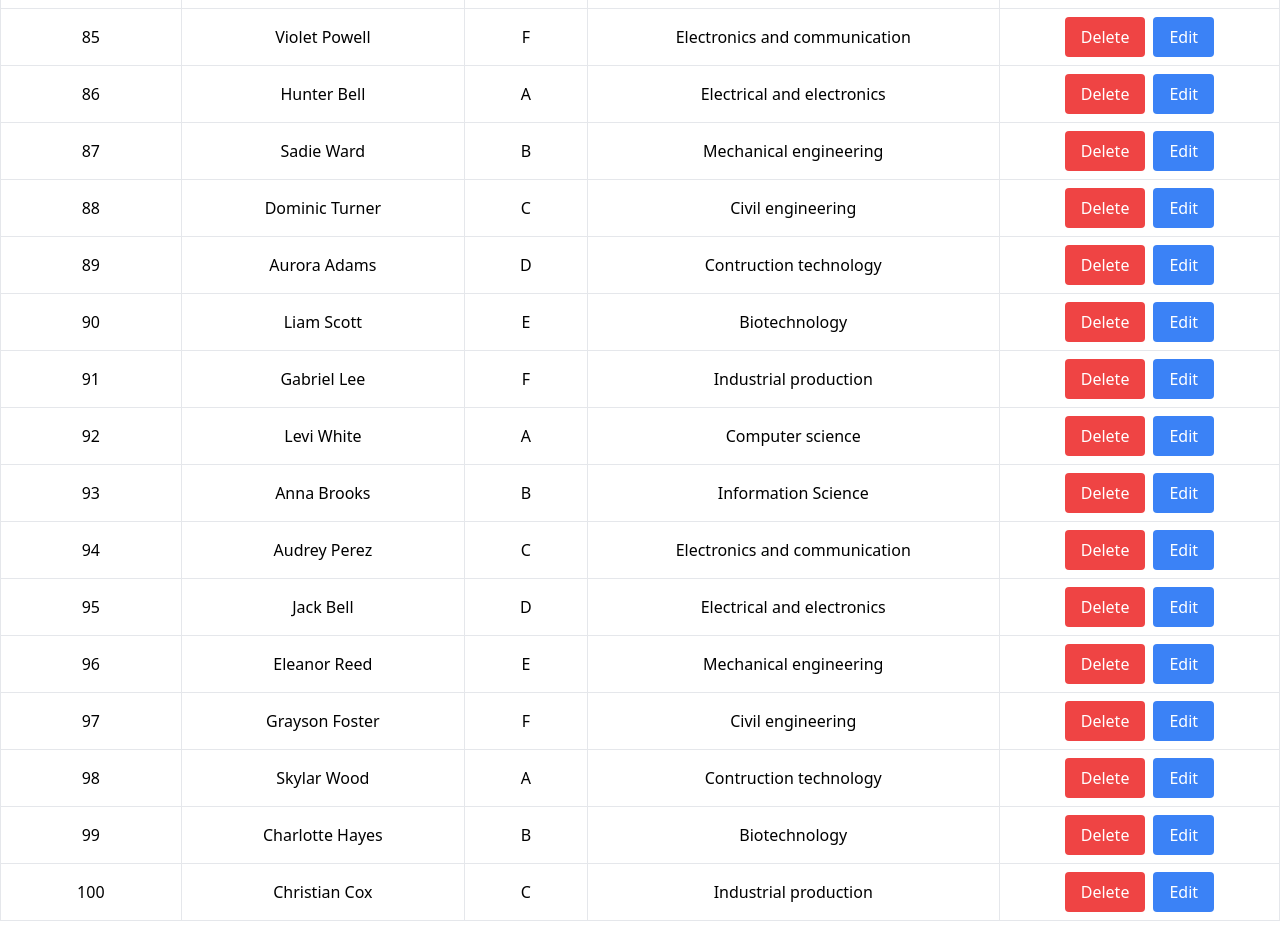
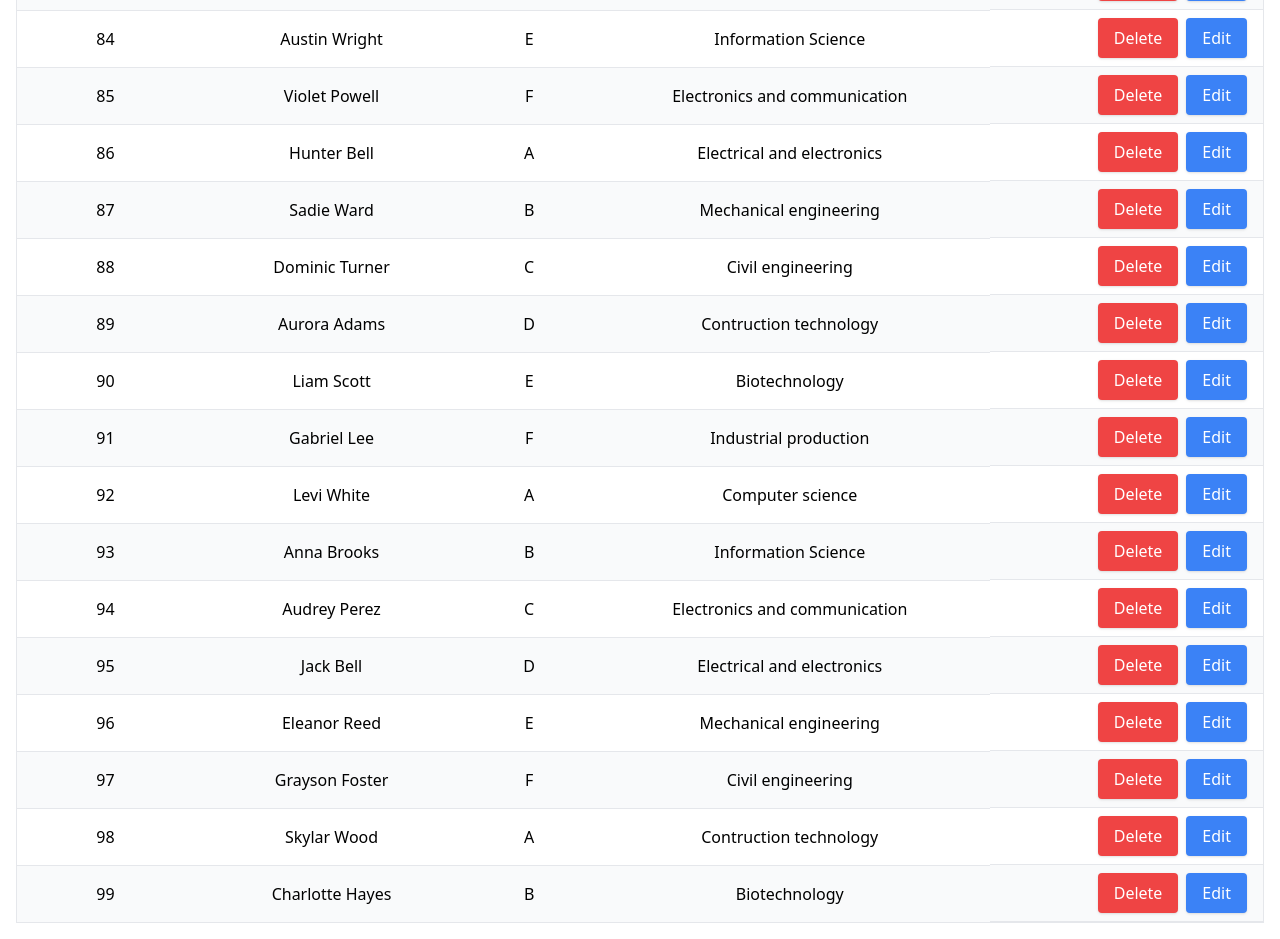
Before and after one commit to ymCorporate/student_management_system, a React (Create React App) app in the folder stu_mng_sys/: page / in a window 1280 px wide. Shown: the part 4900-5839 px from the top of the page. Built offline with nearby package versions, Linux system fonts and the light colour scheme; data requests are answered from the project's data file.

Commit message:
Create added and changed table styles

```diff
--- a/stu_mng_sys/db.json
+++ b/stu_mng_sys/db.json
@@ -2,8 +2,8 @@
   "students": [
     {
       "name": "John Doe",
-      "grade": "A",
-      "major": "Information Science",
+      "grade": "D",
+      "major": "Electrical and electronics",
       "id": "1"
     },
     {
@@ -593,12 +593,6 @@
       "name": "Charlotte Hayes",
       "grade": "B",
       "major": "Biotechnology"
-    },
-    {
-      "id": "100",
-      "name": "Christian Cox",
-      "grade": "C",
-      "major": "Industrial production"
     }
   ]
 }
--- a/stu_mng_sys/src/components/list.tsx
+++ b/stu_mng_sys/src/components/list.tsx
@@ -5,6 +5,7 @@ const StudentList: React.FC = () => {
   const [students, setStudents] = useState<Student[]>([]);
   const [editingId, setEditingId] = useState<number | null>(null);
   const [formData, setFormData] = useState({ name: '', grade: '', major: '' });
+  const [showForm, setShowForm] = useState(false);
 
   useEffect(() => {
     fetch('http://localhost:8000/students')
@@ -28,10 +29,6 @@ const StudentList: React.FC = () => {
     }
   };
 
-  const handleCreate = () =>{
-
-  }
-
   const handleEdit = (student: Student) => {
     setEditingId(student.id);
     setFormData({ name: student.name, grade: student.grade, major: student.major });
@@ -51,63 +48,128 @@ const StudentList: React.FC = () => {
       });
   };
 
-  const handleChange = (e: React.ChangeEvent<HTMLInputElement>) => {
+  const handleCreate = (e: React.FormEvent<HTMLFormElement>) => {
+    e.preventDefault();
+    fetch('http://localhost:8000/students', {
+      method: 'POST',
+      headers: {
+        'Content-Type': 'application/json',
+      },
+      body: JSON.stringify(formData),
+    }).then(response => response.json())
+      .then(newStudent => {
+        setStudents([...students, newStudent]);
+        setFormData({ name: '', grade: '', major: '' });
+        setShowForm(false);
+      });
+  };
+
+  const handleChange = (e: React.ChangeEvent<HTMLInputElement | HTMLSelectElement>) => {
     setFormData({
       ...formData,
       [e.target.name]: e.target.value,
     });
   };
 
-  const handleGradeChange = (e: React.ChangeEvent<HTMLSelectElement>) => {
-    setFormData({
-      ...formData,
-      grade: e.target.value,
-    });
-  };
+  return (
+    <div className="container mx-auto p-4">
+      <div className="flex justify-end mb-4">
+        <button
+          onClick={() => setShowForm(!showForm)}
+          className="bg-blue-500 text-white px-4 py-2 rounded shadow hover:bg-blue-700 transition"
+        >
+          {showForm ? 'Cancel' : 'Add New Student'}
+        </button>
+      </div>
 
-  const handleMajorChange = (e: React.ChangeEvent<HTMLSelectElement>) => {
-    setFormData({
-      ...formData,
-      major: e.target.value,
-    });
-  };
+      {showForm && (
+        <form onSubmit={handleCreate} className="bg-white p-4 rounded shadow mb-4">
+          <div className="mb-2">
+            <input
+              type="text"
+              name="name"
+              value={formData.name}
+              onChange={handleChange}
+              placeholder="Name"
+              className="border px-2 py-1 rounded w-full"
+            />
+          </div>
+          <div className="mb-2">
+            <select
+              name="grade"
+              value={formData.grade}
+              onChange={handleChange}
+              className="border px-2 py-1 rounded w-full"
+            >
+              {['A', 'B', 'C', 'D', 'E', 'F'].map(grade => (
+                <option key={grade} value={grade}>{grade}</option>
+              ))}
+            </select>
+          </div>
+          <div className="mb-2">
+            <select
+              name="major"
+              value={formData.major}
+              onChange={handleChange}
+              className="border px-2 py-1 rounded w-full"
+            >
+              <option value="Computer science">Computer science</option>
+              <option value="Information Science">Information Science</option>
+              <option value="Electronics and communication">Electronics and communication</option>
+              <option value="Electrical and electronics">Electrical and electronics</option>
+              <option value="Mechanical engineering">Mechanical engineering</option>
+              <option value="Civil engineering">Civil engineering</option>
+              <option value="Construction technology">Construction technology</option>
+              <option value="Biotechnology">Biotechnology</option>
+              <option value="Industrial production">Industrial production</option>
+            </select>
+          </div>
+          <button
+            type="submit"
+            className="bg-green-500 text-white px-4 py-2 rounded shadow hover:bg-green-700 transition"
+          >
+            Save
+          </button>
+        </form>
+      )}
 
-  return (
-    <div className="container mx-auto">
-      <table className="table-auto w-full mt-4">
+      <table className="min-w-full bg-white border border-gray-200">
         <thead>
           <tr>
-            <th className="px-4 py-2">Student ID</th>
-            <th className="px-4 py-2">Name</th>
-            <th className="px-4 py-2">Grade</th>
-            <th className="px-4 py-2">Major</th>
-            <th className="px-4 py-2">Actions</th>
+            <th className="px-4 py-2 border-b-2 border-gray-200">Student ID</th>
+            <th className="px-4 py-2 border-b-2 border-gray-200">Name</th>
+            <th className="px-4 py-2 border-b-2 border-gray-200">Grade</th>
+            <th className="px-4 py-2 border-b-2 border-gray-200">Major</th>
+            <th className="px-4 py-2 border-b-2 border-gray-200">Actions</th>
           </tr>
         </thead>
         <tbody>
-          {students.map(student => (
-            <tr key={student.id}>
-              <td className="border px-4 py-2">{student.id}</td>
-              <td className="border px-4 py-2">
+          {students.map((student, index) => (
+            <tr
+              key={student.id}
+              className={index % 2 === 0 ? 'bg-gray-50 hover:bg-gray-100' : 'bg-white hover:bg-gray-100'}
+            >
+              <td className="px-4 py-2 border-b border-gray-200">{student.id}</td>
+              <td className="px-4 py-2 border-b border-gray-200">
                 {editingId === student.id ? (
                   <input
                     type="text"
                     name="name"
                     value={formData.name}
                     onChange={handleChange}
-                    className="border px-2 py-1"
+                    className="border px-2 py-1 rounded w-full"
                   />
                 ) : (
                   student.name
                 )}
               </td>
-              <td className="border px-4 py-2">
+              <td className="px-4 py-2 border-b border-gray-200">
                 {editingId === student.id ? (
                   <select
                     name="grade"
                     value={formData.grade}
-                    onChange={handleGradeChange}
-                    className="border px-2 py-1"
+                    onChange={handleChange}
+                    className="border px-2 py-1 rounded w-full"
                   >
                     {['A', 'B', 'C', 'D', 'E', 'F'].map(grade => (
                       <option key={grade} value={grade}>{grade}</option>
@@ -117,13 +179,13 @@ const StudentList: React.FC = () => {
                   student.grade
                 )}
               </td>
-              <td className="border px-4 py-2">
+              <td className="px-4 py-2 border-b border-gray-200">
                 {editingId === student.id ? (
                   <select
                     name="major"
                     value={formData.major}
-                    onChange={handleMajorChange}
-                    className="border px-2 py-1"
+                    onChange={handleChange}
+                    className="border px-2 py-1 rounded w-full"
                   >
                     <option value="Computer science">Computer science</option>
                     <option value="Information Science">Information Science</option>
@@ -131,7 +193,7 @@ const StudentList: React.FC = () => {
                     <option value="Electrical and electronics">Electrical and electronics</option>
                     <option value="Mechanical engineering">Mechanical engineering</option>
                     <option value="Civil engineering">Civil engineering</option>
-                    <option value="Contruction technology">Contruction technology</option>
+                    <option value="Construction technology">Construction technology</option>
                     <option value="Biotechnology">Biotechnology</option>
                     <option value="Industrial production">Industrial production</option>
                   </select>
@@ -139,11 +201,11 @@ const StudentList: React.FC = () => {
                   student.major
                 )}
               </td>
-              <td className="border px-4 py-2">
+              <td className="px-4 py-2 border-b border-gray-200 flex justify-end space-x-2">
                 {editingId === student.id ? (
                   <button
                     onClick={() => handleSave(student.id)}
-                    className="bg-green-500 text-white px-4 py-2 rounded"
+                    className="bg-green-500 text-white px-4 py-2 rounded shadow hover:bg-green-700 transition"
                   >
                     Save
                   </button>
@@ -151,13 +213,13 @@ const StudentList: React.FC = () => {
                   <>
                     <button
                       onClick={() => handleDelete(student.id)}
-                      className="bg-red-500 text-white px-4 py-2 rounded"
+                      className="bg-red-500 text-white px-4 py-2 rounded shadow hover:bg-red-700 transition"
                     >
                       Delete
                     </button>
                     <button
                       onClick={() => handleEdit(student)}
-                      className="bg-blue-500 text-white px-4 py-2 rounded ml-2"
+                      className="bg-blue-500 text-white px-4 py-2 rounded shadow hover:bg-blue-700 transition"
                     >
                       Edit
                     </button>
@@ -168,7 +230,6 @@ const StudentList: React.FC = () => {
           ))}
         </tbody>
       </table>
-
     </div>
   );
 };
```
